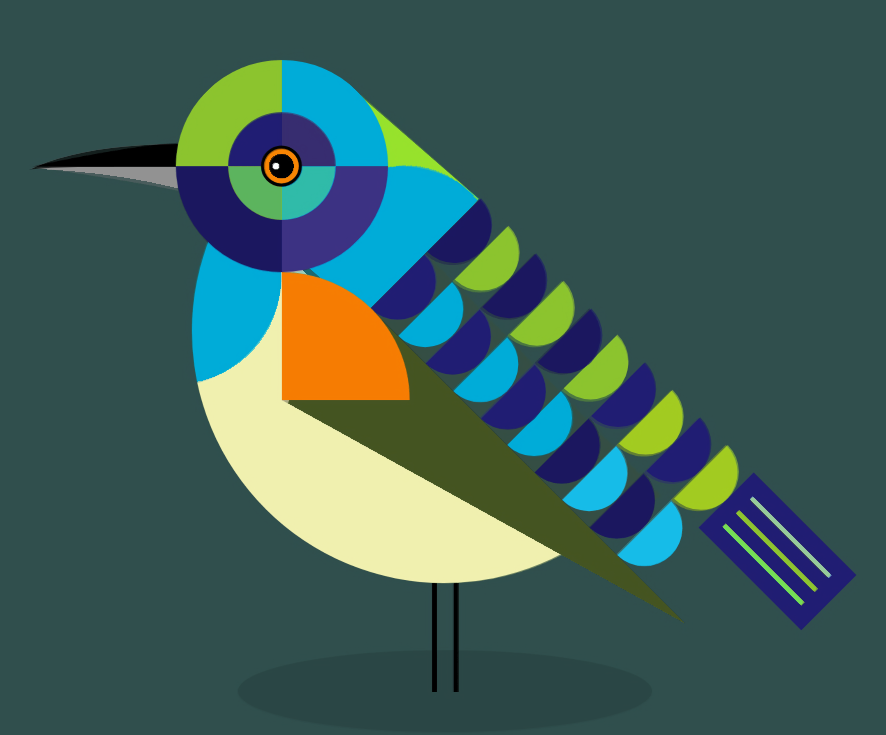
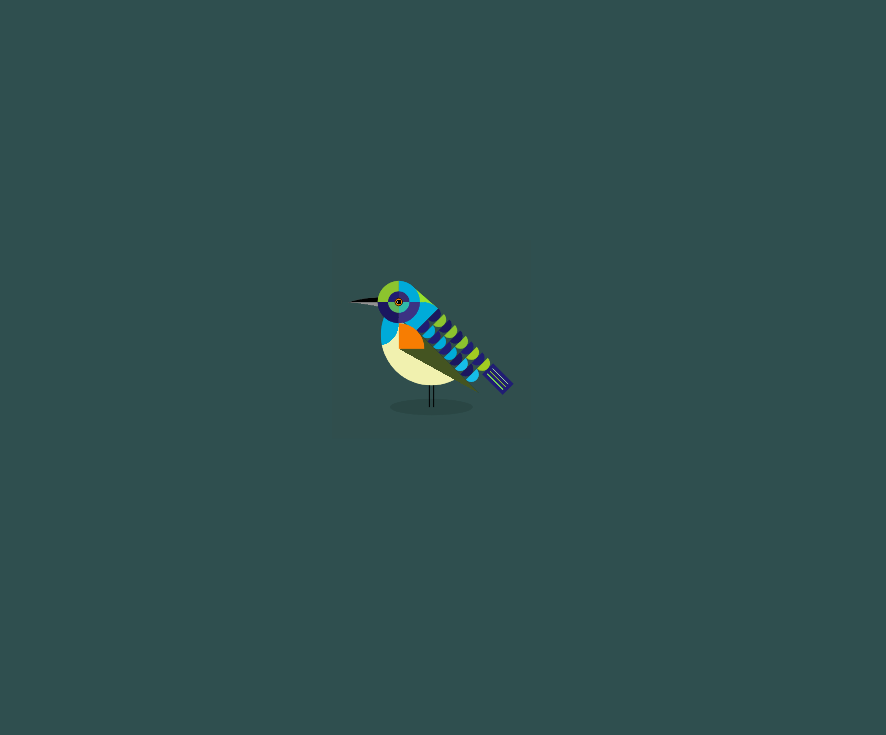
Before and after one commit to pkaswork/mycssbird, a plain HTML site: page index.html in a window 1280 px wide. Shown: the part 144-879 px from the top of the page, without its empty margins (52-938 px from the left). Drawn offline with Linux system fonts and the light colour scheme.

Commit message:
Масштабирование

```diff
--- a/index.html
+++ b/index.html
@@ -7,7 +7,7 @@
 	<link rel="stylesheet" href="./style.css">
 	<link rel="stylesheet" href="colors.css">
 </head>
-<body class="bird">
+<body class="bird scale">
 	<div class="bird__body">
 		<div class="bird__neck"></div>
 		<div class="bird__back">
--- a/style.css
+++ b/style.css
@@ -213,9 +213,14 @@
     top: 288px;
     width: 170px;
     height: 70px;
-    background: radial-gradient(transparent 55%, darkgray 0)
-	-405px -9px / 800px 300px ;
+	background-image: radial-gradient(transparent 55%, darkgray 0);
+	background-position: -405px -9px;
+	background-size: 800px 300px;
 	background-repeat: no-repeat;
     box-shadow: -100px 123px 0 -100px black inset;
     border-radius: 100% 0 0 0 / 50px 0 0 0;
 }
+
+.scale {
+	transform: scale(0.2);
+}
```
